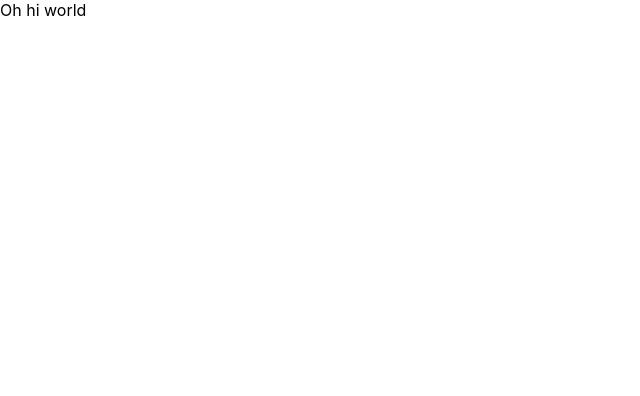
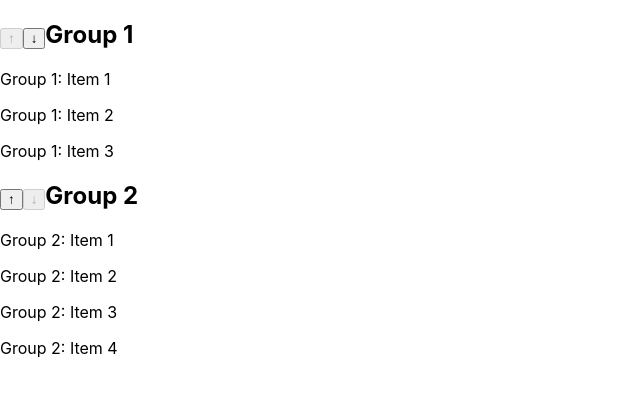
Before and after one commit to d3n13/react-dnd-example, a React (Create React App) app: page / in a window 1280 px wide. Shown: the top 396 px of the page, without its empty margins (0-640 px from the left). Built offline with nearby package versions, Linux system fonts and the light colour scheme.

Commit message:
implement basic app

```diff
--- a/src/App.tsx
+++ b/src/App.tsx
@@ -1,5 +1,78 @@
-function App() {
-  return <>Oh hi world</>;
+import { useState } from "react";
+import { Group } from "./Group";
+import { Group as IGroup } from "./App.types";
+import { useCallback } from "react";
+import { moveArrayItemImmutable } from "./utils/moveArrayItem";
+import { isMoveDownImpossible, isMoveUpImpossible } from "./App.utils";
+
+const initialGroups: IGroup[] = [
+  {
+    name: "Group 1",
+    items: [
+      {
+        name: "Group 1: Item 1",
+      },
+      {
+        name: "Group 1: Item 2",
+      },
+      {
+        name: "Group 1: Item 3",
+      },
+    ],
+  },
+  {
+    name: "Group 2",
+    items: [
+      {
+        name: "Group 2: Item 1",
+      },
+      {
+        name: "Group 2: Item 2",
+      },
+      {
+        name: "Group 2: Item 3",
+      },
+      {
+        name: "Group 2: Item 4",
+      },
+    ],
+  },
+];
+
+export default function App() {
+  const [groups, setGroups] = useState<IGroup[]>(initialGroups);
+
+  const moveGroup = useCallback((index: number, toIndex: number) => {
+    setGroups((old) => moveArrayItemImmutable(old, index, toIndex));
+  }, []);
+
+  const moveItem = useCallback(
+    (groupIndex: number, index: number, toIndex: number) => {
+      setGroups((old) =>
+        old.map((oldGroup, oldGroupIndex) =>
+          oldGroupIndex === groupIndex
+            ? {
+                ...oldGroup,
+                items: moveArrayItemImmutable(oldGroup.items, index, toIndex),
+              }
+            : oldGroup
+        )
+      );
+    },
+    []
+  );
+
+  const renderGroup = (group: IGroup, index: number) => (
+    <Group
+      key={group.name}
+      group={group}
+      index={index}
+      moveGroup={moveGroup}
+      moveItem={moveItem}
+      moveDownDisabled={isMoveDownImpossible(groups, index)}
+      moveUpDisabled={isMoveUpImpossible(index)}
+    />
+  );
+
+  return <>{groups.map(renderGroup)}</>;
 }
-
-export default App;
--- /dev/null
+++ b/src/App.utils.ts
@@ -0,0 +1,7 @@
+const getMaxIndex = <T>(fullArray: T[]) => fullArray.length - 1;
+const MIN_INDEX = 0;
+
+export const isMoveUpImpossible = (index: number) => index <= MIN_INDEX;
+
+export const isMoveDownImpossible = <T>(fullArray: T[], index: number) =>
+  index >= getMaxIndex(fullArray);
--- /dev/null
+++ b/src/Group.tsx
@@ -0,0 +1,45 @@
+import { Item } from "./Item";
+import { Group as IGroup, Item as IItem } from "./App.types";
+import { GroupControls } from "./GroupControls";
+import { ComponentProps } from "react";
+import { useCallback } from "react";
+
+type Props = {
+  group: IGroup;
+  index: number;
+  moveGroup: (index: number, toIndex: number) => void;
+  moveItem: (groupIndex: number, index: number, toIndex: number) => void;
+} & Pick<
+  ComponentProps<typeof GroupControls>,
+  "moveDownDisabled" | "moveUpDisabled"
+>;
+
+export const Group = ({
+  group,
+  index,
+  moveGroup,
+  moveItem,
+  ...groupProps
+}: Props) => {
+  const renderItem = (item: IItem) => <Item key={item.name} item={item} />;
+
+  const moveUp = useCallback(
+    () => moveGroup(index, index - 1),
+    [index, moveGroup]
+  );
+
+  const moveDown = useCallback(
+    () => moveGroup(index, index + 1),
+    [index, moveGroup]
+  );
+
+  return (
+    <>
+      <h2>
+        <GroupControls moveUp={moveUp} moveDown={moveDown} {...groupProps} />
+        {group.name}
+      </h2>
+      {group.items.map(renderItem)}
+    </>
+  );
+};
--- /dev/null
+++ b/src/GroupControls.tsx
@@ -0,0 +1,22 @@
+type Props = {
+  moveDownDisabled: boolean;
+  moveUpDisabled: boolean;
+  moveDown: () => void;
+  moveUp: () => void;
+};
+
+export const GroupControls = ({
+  moveDownDisabled,
+  moveUpDisabled,
+  moveDown,
+  moveUp,
+}: Props) => (
+  <>
+    <button disabled={moveUpDisabled} onClick={moveUp} title="Move up">
+      ↑
+    </button>
+    <button disabled={moveDownDisabled} onClick={moveDown} title="Move down">
+      ↓
+    </button>
+  </>
+);
--- /dev/null
+++ b/src/Item.tsx
@@ -0,0 +1,9 @@
+import { Item as IItem } from "./App.types";
+
+type Props = {
+  item: IItem;
+};
+
+export const Item = ({ item }: Props) => {
+  return <p>{item.name}</p>;
+};
--- /dev/null
+++ b/src/utils/moveArrayItem.ts
@@ -0,0 +1,21 @@
+export const moveArrayItemInPlace = <T>(
+    array: T[],
+    from: number,
+    to: number,
+  ) => {
+    const startIndex = from < 0 ? array.length + from : from;
+
+    if (startIndex >= 0 && startIndex < array.length) {
+      const endIndex = to < 0 ? array.length + to : to;
+      const [item] = array.splice(from, 1);
+      array.splice(endIndex, 0, item);
+    }
+
+    return array;
+  };
+
+  export const moveArrayItemImmutable = <T>(
+    _array: T[],
+    from: number,
+    to: number,
+  ) => moveArrayItemInPlace([..._array], from, to);
```
Also changed, not shown: src/App.types.ts (added, +8 -0 lines), 1 other file (tests, documents, lock files or other folders).
